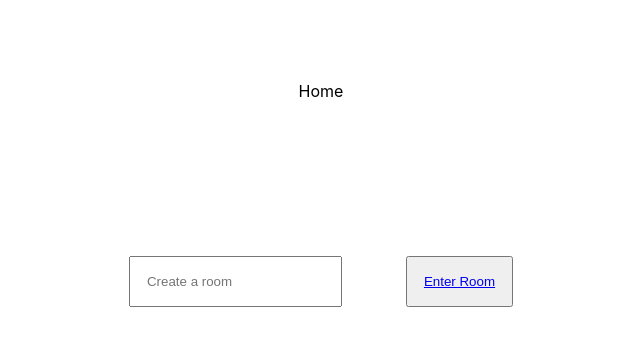
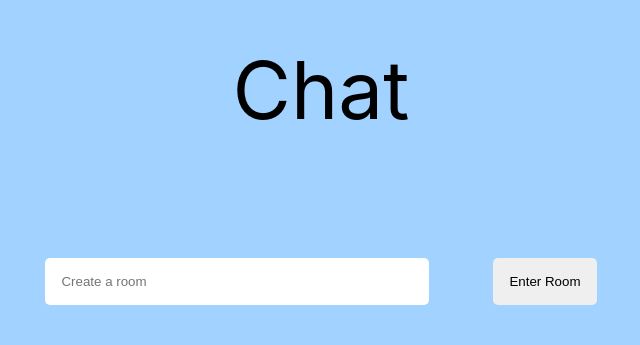
Before and after one commit to xuanlc113/serverless-chatroom, a React (Create React App) app in the folder client/: page / in a window 1280 px wide. Shown: the part 119-464 px from the top of the page, without its empty margins (319-959 px from the left). Built offline with nearby package versions, Linux system fonts and the light colour scheme.

Commit message:
complete homepage styling

```diff
--- a/client/src/Home.css
+++ b/client/src/Home.css
@@ -4,19 +4,58 @@
   align-items: center;
   justify-content: center;
   height: 100%;
+  background: #a2d2ff;
 }
 
 .home .title {
   position: absolute;
-  top: 25%;
+  top: 20%;
+  font-size: 5rem;
 }
 
-.home .goto input {
+.to-room-form {
+  display: flex;
+  justify-content: center;
+  width: 100%;
+}
+
+.to-room-input-block {
+  margin: 2rem;
+  width: 30%;
+}
+
+.to-room-input {
+  padding: 1rem;
+  width: 100%;
+  border-radius: 5px;
+  border: none;
+}
+
+.to-room-input:focus {
+  outline: none;
+}
+
+.error {
+  border: 1px solid red;
+}
+
+.to-room-button {
   padding: 1rem;
   margin: 2rem;
+  border: none;
+  border-radius: 5px;
 }
 
-.home .goto button {
-  padding: 1rem;
-  margin: 2rem;
+.to-room-button:hover {
+  background: lightgray;
 }
+
+.to-room-button:focus {
+  outline: none;
+}
+
+.to-room-error {
+  position: absolute;
+  color: red;
+  margin: 1rem 0.5rem;
+}
--- a/client/src/Home.js
+++ b/client/src/Home.js
@@ -1,26 +1,43 @@
 import React, { useState } from "react";
-import { Link } from "react-router-dom";
+import { withRouter } from "react-router-dom";
 import "./Home.css"
 
-export default function Home() {
+function Home(props) {
   const [roomId, setRoomId] = useState("");
+  const [error, setError] = useState(false);
+
+  const submitHandler = (event) => {
+    const reg = new RegExp("[a-zA-Z0-9]{4,}");
+    if (!reg.test(roomId)) {
+      event.preventDefault();
+      setError(true);
+    } else {
+      props.history.push(`/${roomId}`);
+    }
+  }
 
   return (
     <div className="home">
       <div className="title">
-        <p>Home</p>
+        <p>Chat</p>
       </div>
-      <div className="goto">
+        <form onSubmit={submitHandler} className="to-room-form">
+          <div className="to-room-input-block">
             <input
               type="text"
               value={roomId}
               onChange={(e) => setRoomId(e.target.value)}
               placeholder="Create a room"
+              className={"to-room-input" + (error ? " error": "")}
             />
-        <button>
-          <Link to={`/${roomId}`}>Enter Room</Link>
-        </button>
+            {error &&
+              <p className="to-room-error">Please enter at least 4 alphanumeric characters</p>
+            }
           </div>
+          <button className="to-room-button">Enter Room</button>
+        </form>
     </div>
   );
 }
+
+export default withRouter(Home);
```
Lines whose indentation alone changed are shown as unchanged.
